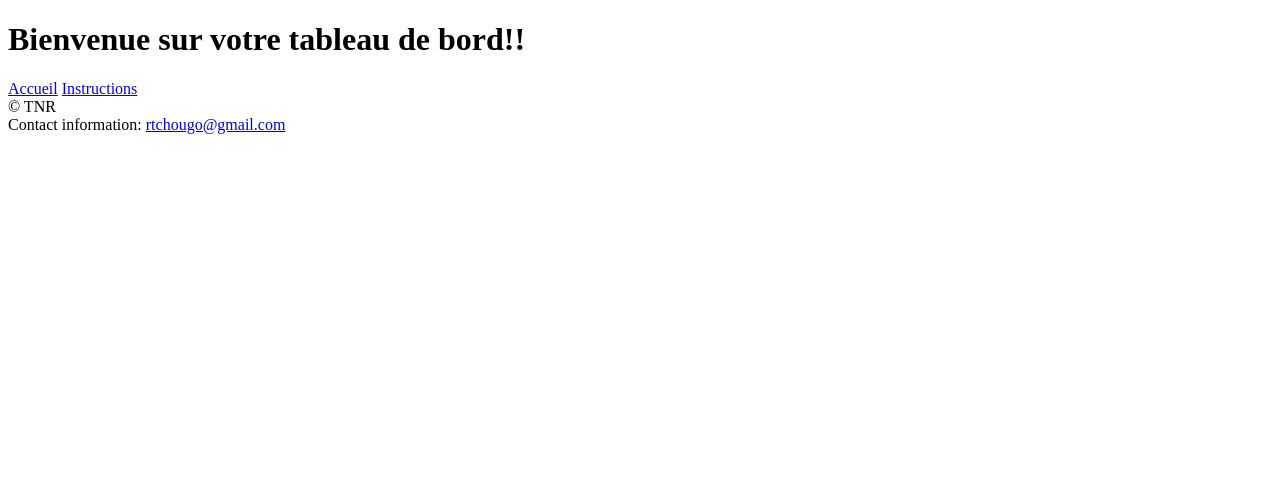
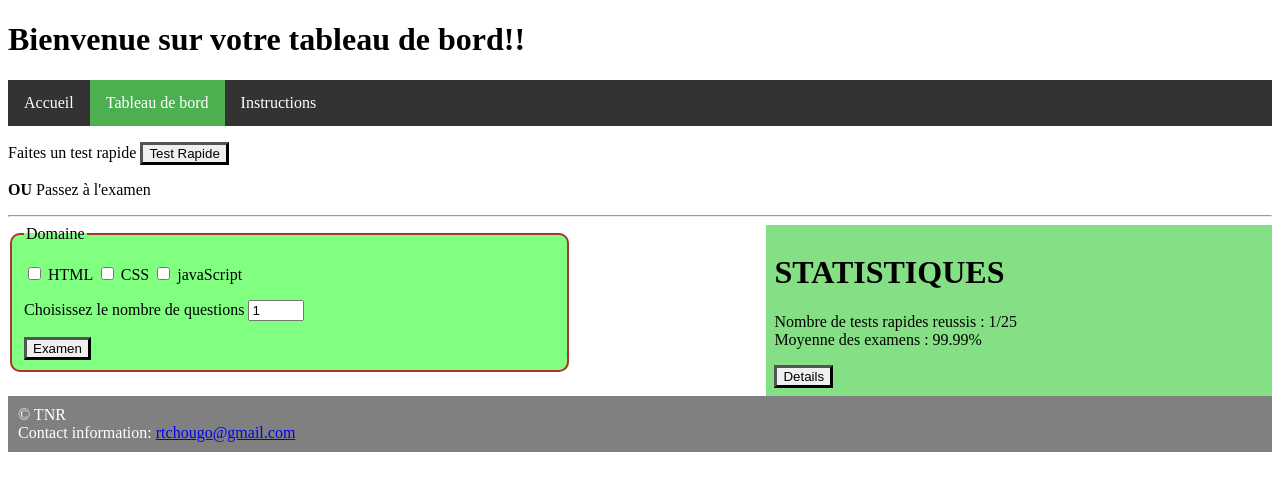
Before and after one commit to rotcha/ProjectsWebTps, a plain HTML site: page TableauDeBord.html in a window 1280 px wide. Drawn offline with Linux system fonts and the light colour scheme.

Commit message:
tableau de bord

```diff
--- a/TableauDeBord.html
+++ b/TableauDeBord.html
@@ -1,23 +1,66 @@
 <!DOCTYPE html>
-<html lang="en" xmlns="http://www.w3.org/1999/html">
+<html lang="en" xmlns="http://www.w3.org/1999/html" xmlns="http://www.w3.org/1999/html">
 <head>
     <meta charset="UTF-8">
     <title>Tableau de bord</title>
+    <link rel="stylesheet" href="styles/styleIndex.css" />
 </head>
 <body>
+    <header>
     <h1>Bienvenue sur votre tableau de bord!!</h1>
         <nav>
-    <a href="index.html">Accueil</a>
-    <a href="pageInstructions.html">Instructions</a>
+            <ul>
+                <li> <a href="index.html">Accueil</a></li>
+                <li> <a href="tableauDeBord.html" class="active">Tableau de bord</a></li>
+                <li><a href="pageInstructions.html">Instructions</a></li>
             </hr>
+            </ul>
         </nav>
+    </header>
+        <div id="testDiv">
+            <p>
+                Faites un test rapide
+                <a href="PageTestRapide.html"> <input type="button" value="Test Rapide" class="btn"></a>
+            </p>
+        </div>
+        <p>
+            <strong>OU </strong>
+            Passez à l'examen
+        </p>
 
-</hr>
-<footer>
+        <hr/>
+            <div class="gche">
+            <form action="PageExamen.html">
+                <fieldset class="fieldExam">
+                     <legend>Domaine</legend>
+                        <p>
+                            <label for="html"><input type="checkbox" id="html" name="html"> HTML </label>
+                            <label for="css"><input type="checkbox" id="css" name="css"> CSS </label>
+                            <label for="javaSP"><input type="checkbox" id="javaSP" name="javaSP"> javaScript </label>
+                        </p>
+                        <p>
+                            <label for="nbQuestions"> Choisissez le nombre de questions</label>
+                            <input type="number" step="1" value="1" min="1" max="10" required>
+                        </p>
+                    <a href="PageExamen.html"> <input type="button" value="Examen" class="btn"></a>
+                </fieldset>
+            </form>
+            </div>
+            <div class="dte">
+
+                    <h1>STATISTIQUES</h1>
+                <p>
+                    Nombre de tests rapides reussis : 1/25 <br>
+                    Moyenne des examens : 99.99%
+                </p>
+                    <input type="button" value="Details" class="btn">
+            </div>
+
+    <div class="footer">
         <div id="copyright">
             &copy TNR
         </div>
         <div>Contact information: <a href="mailto:rtchougo@gmail.com">rtchougo@gmail.com</a></div>
-</footer>
+    </div>
 </body>
 </html>
--- a/styles/styleIndex.css
+++ b/styles/styleIndex.css
@@ -7,3 +7,68 @@ img{
     border-width: 3px;
     /*border: 3px solid black;*/
 }
+
+li {
+    display: inline;
+}
+ul {
+    list-style-type: none;
+    margin: 0;
+    padding: 0;
+    overflow: hidden;
+    background-color: #333;
+}
+
+li {
+    float: left;
+}
+
+li a {
+    display: block;
+    color: white;
+    text-align: center;
+    padding: 14px 16px;
+    text-decoration: none;
+}
+
+/* Change the link color to #111 (black) on hover */
+li a:hover {
+    background-color: #111;
+}
+.active {
+    background-color: #4CAF50;
+}
+fieldset {
+    border: 2px #af3333 solid;
+    border-radius: 10px;
+}
+
+fieldset.fieldExam{
+    width: 70%;
+    background-color: hsl(120, 100%, 75%);
+}
+
+.titre{
+    margin-left:60%;
+}
+.logo{
+    float:left;
+    width:60%;
+}
+ .gche{
+    float:left;
+    width:60%;
+}
+
+ .dte{
+    margin-left:60%;
+     background-color: hsl(120, 60%, 70%);
+     padding: 8px;
+     border: 2px;
+}
+
+ .footer{
+     background-color: grey;
+     color: white;
+     padding: 10px;
+ }
```
Also changed, not shown: PageInstructions.html (+7 -2 lines), index.html (+10 -9 lines). Lines whose indentation alone changed are shown as unchanged.
